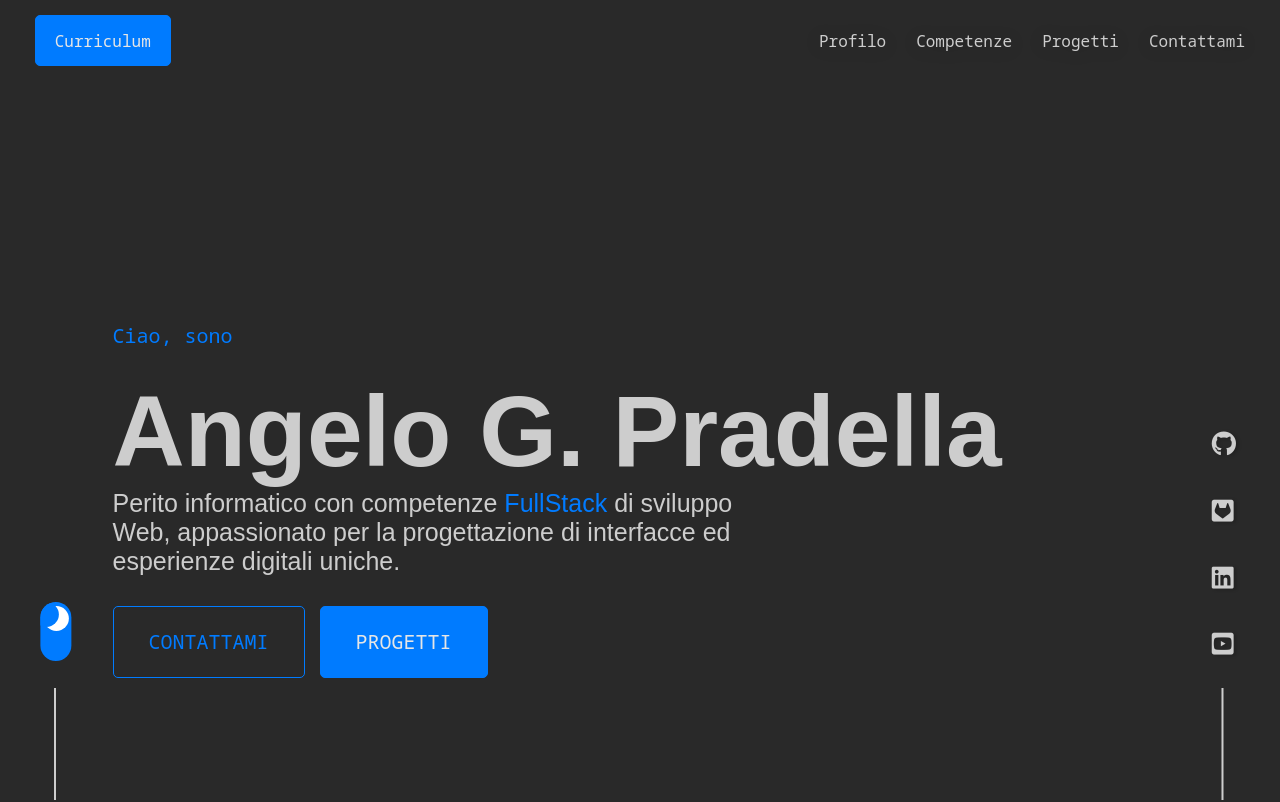
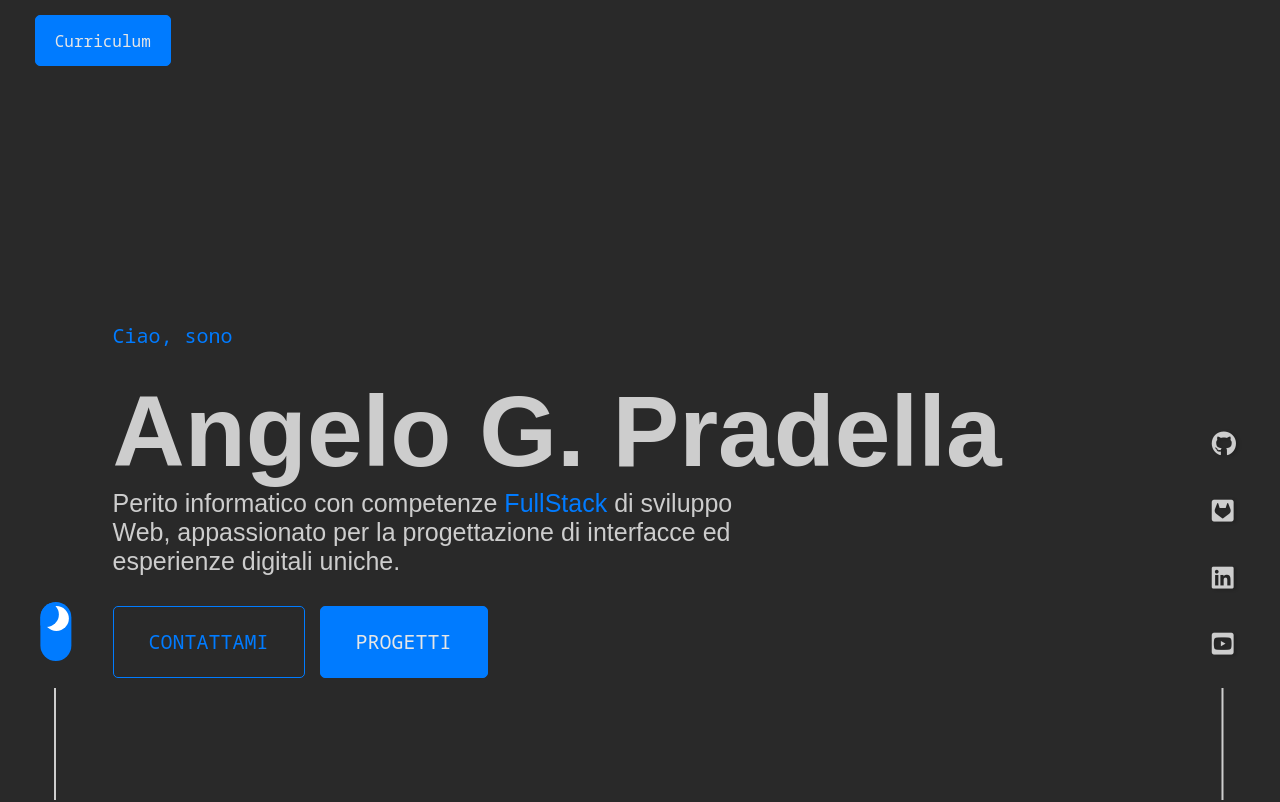
Before and after one commit to angeloPradella-github/portfolio-v1, a React (Vite) app: page / in a window 1280 px wide. Shown: the top 802 px of the page. Built offline with nearby package versions, Linux system fonts and the light colour scheme; a web font is replaced by a local one.

Commit message:
prova risoluzione del build fallito

```diff
--- a/src/components/Navbar/Navbar.jsx
+++ b/src/components/Navbar/Navbar.jsx
@@ -1,7 +1,7 @@
 import React, { useState, useEffect, useRef, useCallback } from "react";
 import { useMediaQuery } from "react-responsive";
 import { Tooltip } from "antd";
-import NavList from "./NavList.jsx";
+// import NavList from "./NavList.jsx";
 import "../CustomButtons.css";
 
 const HamburgerMenu = ({ onClick }) => (
@@ -75,7 +75,7 @@ export default function Navbar() {
       </div>
 
       {/* ---------Navlist------------ */}
-      <NavList menuOpen={menuOpen} />
+      {/* <NavList menuOpen={menuOpen} /> */}
     </nav>
   );
 }
```
